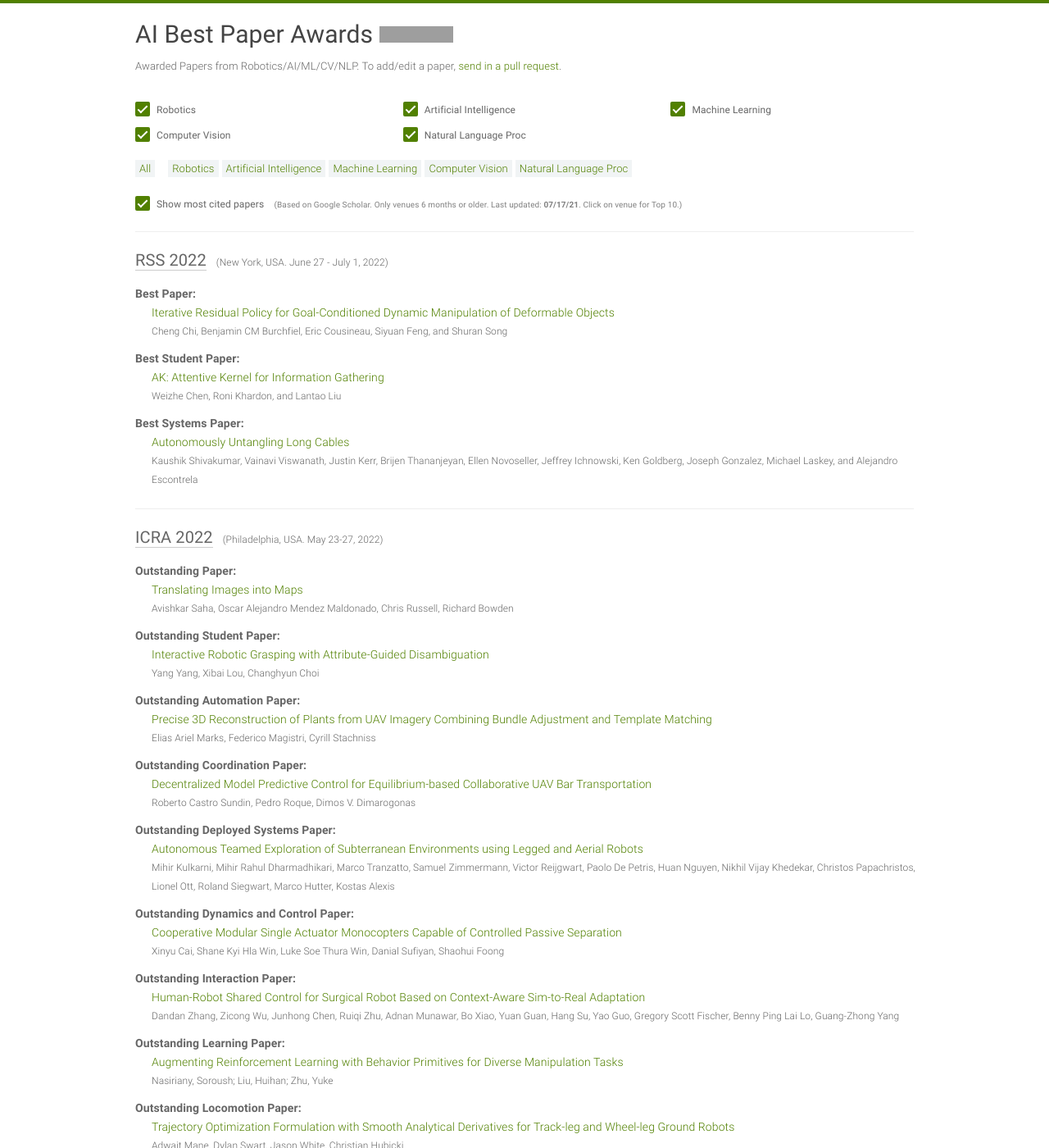
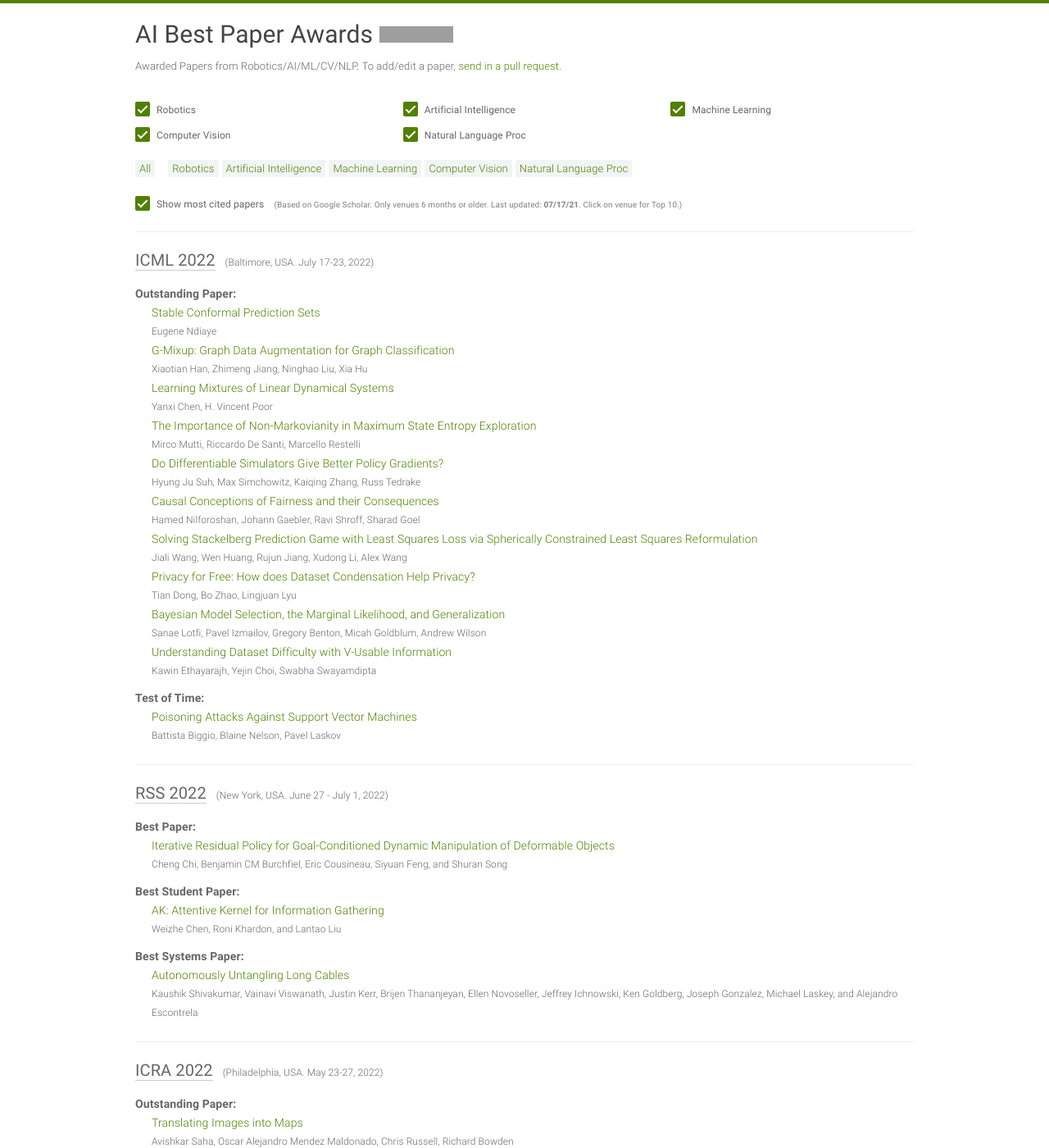
Before and after one commit to clemense/ai-bestpapers, a Jekyll site: the page built from index.html, in a window 1280 px wide and 1400 px high. Shown: the whole window at 82% size. Built offline with Jekyll 4.4.1, drawn with Linux system fonts in a browser that asks for light colours; grey boxes are pictures that could not be loaded.

Commit message:
Add ICML 2022

```diff
--- a/_data/papers.yml
+++ b/_data/papers.yml
@@ -1,4 +1,67 @@
 ---
+
+- venue: ICML
+  year: 2022
+  awards:
+  - award: Outstanding Paper
+    title: Stable Conformal Prediction Sets
+    author: Eugene Ndiaye
+    link: https://proceedings.mlr.press/v162/ndiaye22a.html
+    source: https://icml.cc/virtual/2022/awards_detail
+  - award: Outstanding Paper
+    title: 'G-Mixup: Graph Data Augmentation for Graph Classification'
+    author: Xiaotian Han, Zhimeng Jiang, Ninghao Liu, Xia Hu
+    link: https://arxiv.org/abs/2202.07179
+    source: https://icml.cc/virtual/2022/awards_detail
+  - award: Outstanding Paper
+    title: Learning Mixtures of Linear Dynamical Systems
+    author: Yanxi Chen, H. Vincent Poor
+    link: https://arxiv.org/abs/2201.11211
+    source: https://icml.cc/virtual/2022/awards_detail
+  - award: Outstanding Paper
+    title: The Importance of Non-Markovianity in Maximum State Entropy Exploration
+    author: Mirco Mutti, Riccardo De Santi, Marcello Restelli
+    link: https://arxiv.org/abs/2202.03060
+    source: https://icml.cc/virtual/2022/awards_detail
+  - award: Outstanding Paper
+    title: Do Differentiable Simulators Give Better Policy Gradients?
+    author: Hyung Ju Suh, Max Simchowitz, Kaiqing Zhang, Russ Tedrake
+    link: https://proceedings.mlr.press/v162/suh22b.html
+    source: https://icml.cc/virtual/2022/awards_detail
+  - award: Outstanding Paper
+    title: Causal Conceptions of Fairness and their Consequences
+    author: Hamed Nilforoshan, Johann Gaebler, Ravi Shroff, Sharad Goel
+    link: https://proceedings.mlr.press/v162/nilforoshan22a.html
+    source: https://icml.cc/virtual/2022/awards_detail
+  - award: Outstanding Paper
+    title: Solving Stackelberg Prediction Game with Least Squares Loss via Spherically
+      Constrained Least Squares Reformulation
+    author: Jiali Wang, Wen Huang, Rujun Jiang, Xudong Li, Alex Wang
+    link: https://arxiv.org/abs/2206.02991
+    source: https://icml.cc/virtual/2022/awards_detail
+  - award: Outstanding Paper
+    title: 'Privacy for Free: How does Dataset Condensation Help Privacy?'
+    author: Tian Dong, Bo Zhao, Lingjuan Lyu
+    link: https://arxiv.org/abs/2206.00240
+    source: https://icml.cc/virtual/2022/awards_detail
+  - award: Outstanding Paper
+    title: Bayesian Model Selection, the Marginal Likelihood, and Generalization
+    author: Sanae Lotfi, Pavel Izmailov, Gregory Benton, Micah Goldblum, Andrew Wilson
+    link: https://arxiv.org/abs/2202.11678
+    source: https://icml.cc/virtual/2022/awards_detail
+  - award: Outstanding Paper
+    title: Understanding Dataset Difficulty with V-Usable Information
+    author: Kawin Ethayarajh, Yejin Choi, Swabha Swayamdipta
+    link: https://proceedings.mlr.press/v162/ethayarajh22a.html
+    source: https://icml.cc/virtual/2022/awards_detail
+  - award: Test of Time
+    title: Poisoning Attacks Against Support Vector Machines
+    author: Battista Biggio, Blaine Nelson, Pavel Laskov
+    link: https://arxiv.org/abs/1206.6389
+    source: https://icml.cc/virtual/2022/awards_detail
+  place: Baltimore, USA
+  date: July 17-23, 2022
+  sub: ML
 
 - venue: RSS
   year: 2022
```
